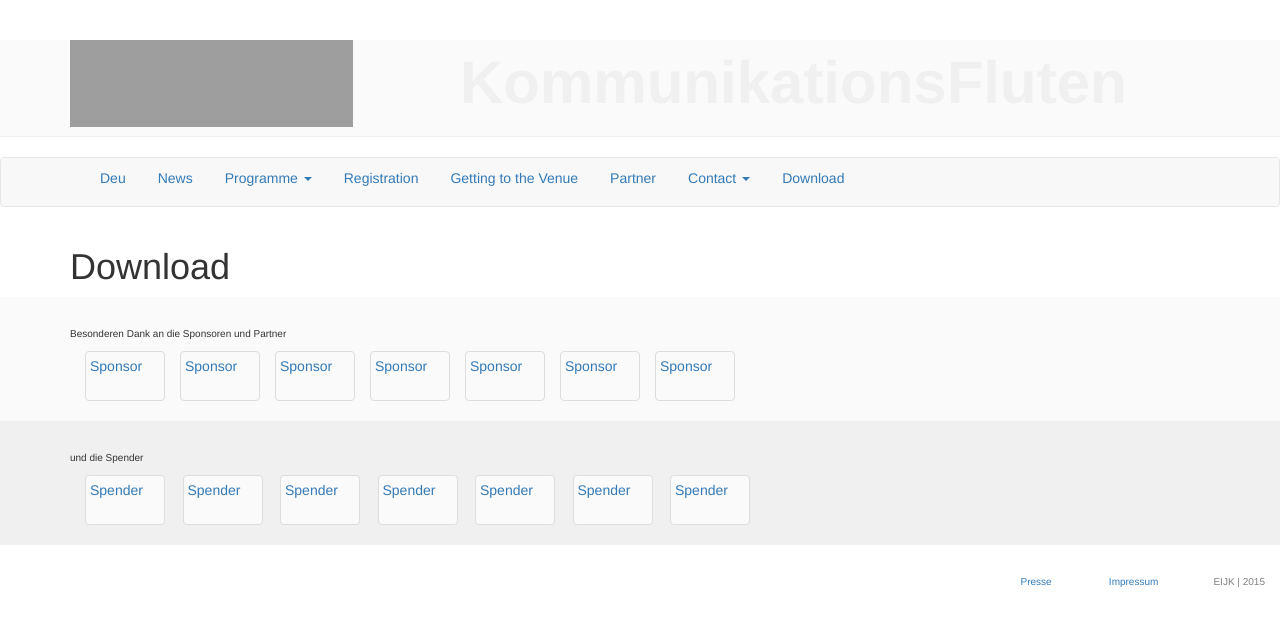
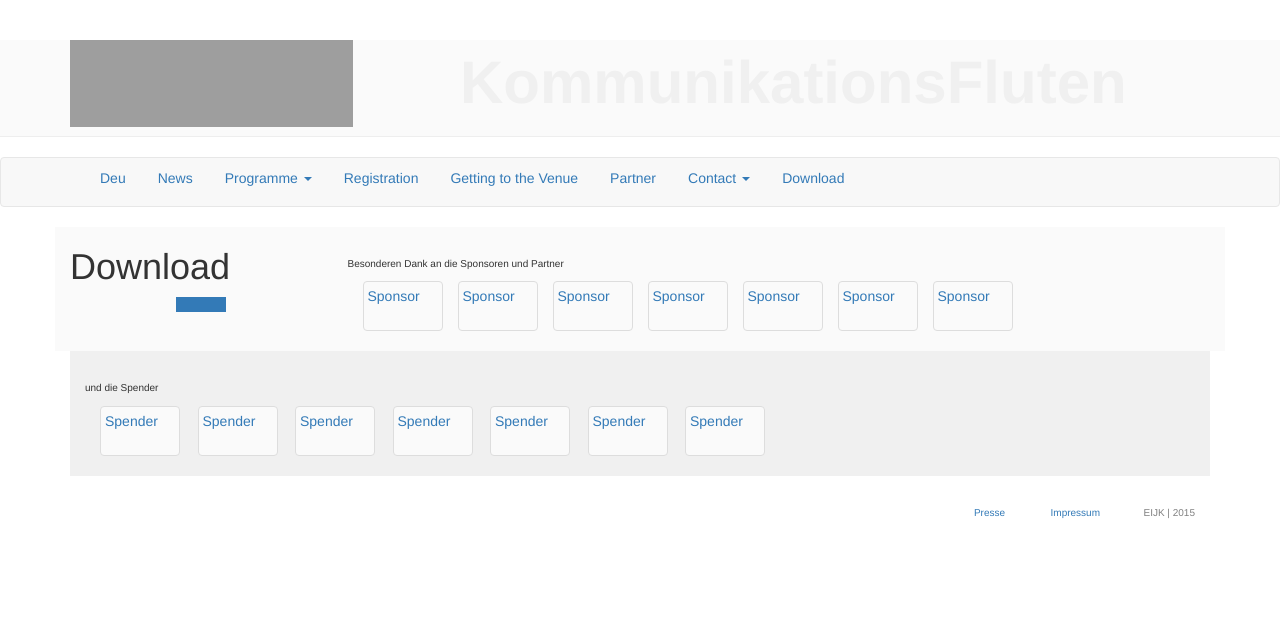
Before and after one commit to susedev/test, a Jekyll site: the page built from download.html, in a window 1280 px wide. Shown: the top 627 px of the page. Built offline with Jekyll 4.4.1, drawn with Linux system fonts in a browser that asks for light colours; nearby versions of some CDN libraries; grey boxes are pictures that could not be loaded.

Commit message:
Update page.html

```diff
--- a/_layouts/page.html
+++ b/_layouts/page.html
@@ -13,6 +13,7 @@ layout: base
   <div class="row-same-height row-same-height row-full-height">
     <div class="col-md-3 col-md-height col-full-height">
           <h1>{{ page.title }}</h1>
+          <div class="container" style="background-color: #337AB7; width:50px; height:15px; margin-too:5px;"
     </div>
     <div class="col-md-6 col-md-height col-full-height">
                {{ content }}
```
